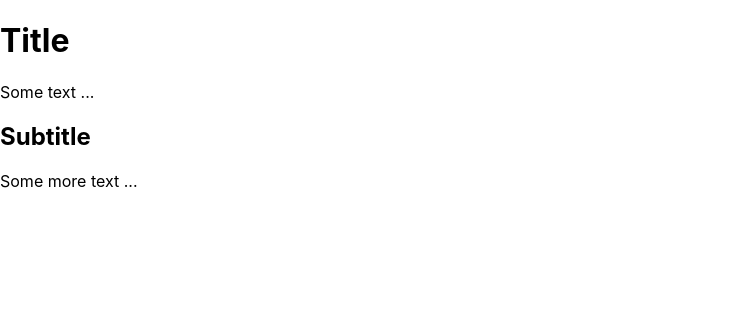
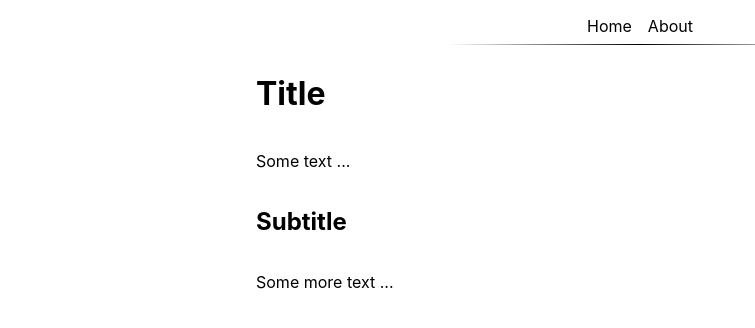
Before and after one commit to JoelBosch90/stocks-in-motion, a Next.js app in the folder client/: page /about in a window 1280 px wide. Shown: the top 328 px of the page, without its empty margins (0-755 px from the left). Built offline with nearby package versions, Linux system fonts and the light colour scheme.

Commit message:
Implemented some header styling

```diff
--- /dev/null
+++ b/client/components/layout.module.scss
@@ -0,0 +1,20 @@
+/**
+ *  This file contains all styling that is specific to the layout component.
+ */
+
+.layout
+{
+  // Use Flexbox to create a simple single column layout.
+  display: flex;
+  flex-direction: column;
+  flex-wrap: nowrap;
+
+  // Center the layout on the page.
+  margin: 0 auto;
+
+  // Make sure that our website's content has some space to breathe.
+  padding: 1rem;
+
+  // Keep the width of our layout limited to something that's easy on the eyes.
+  max-width: 50rem;
+}
--- a/client/components/layout.tsx
+++ b/client/components/layout.tsx
@@ -10,6 +10,7 @@
 
 import Header from './layout/header'
 import Footer from './layout/footer'
+import styles from './layout.module.scss'
 
 interface LayoutProps {
   children: JSX.Element | JSX.Element[]
@@ -18,11 +19,11 @@ interface LayoutProps {
 
 const Layout = ({ children }: LayoutProps) => {
   return (
-    <>
+    <div className={styles.layout}>
       <Header />
       { children }
       <Footer />
-    </>
+    </div>
   )
 }
 
--- /dev/null
+++ b/client/components/layout/header.module.scss
@@ -0,0 +1,38 @@
+/**
+ *  This file contains all styling that is specific to the layout header
+ *  component.
+ */
+
+.header
+{
+  nav
+  {
+    // Use Flexbox to create a horizontal layout.
+    display: flex;
+    flex-direction: row;
+
+    // Center the navigation bar.
+    justify-content: center;
+
+    // Make sure that our navigation elements have some space to breathe.
+    padding: 0 1rem;
+    gap: 1rem;
+  }
+
+  hr
+  {
+    border: 0;
+    height: 1px;
+    width: 50%;
+    position: relative;
+
+    background: white; /* Old browsers */
+    background: -moz-linear-gradient(to right, white 0%, black 50%, white 100%); /* FF3.6+ */
+    background: -webkit-gradient(linear, to left top, color-stop(0%,white), color-stop(50%,black), color-stop(100%,white)); /* Chrome,Safari4+ */
+    background: -webkit-linear-gradient(to right, white 0%,black 50%,white 100%); /* Chrome10+,Safari5.1+ */
+    background: -o-linear-gradient(to right, white 0%,black 50%,white 100%); /* Opera 11.10+ */
+    background: -ms-linear-gradient(to right, white 0%,black 50%,white 100%); /* IE10+ */
+    background: linear-gradient(to right, white 0%,black 50%,white 100%); /* W3C */
+
+  }
+}
--- a/client/components/layout/header.tsx
+++ b/client/components/layout/header.tsx
@@ -1,15 +1,24 @@
 /**
  *  Component that creates a header for the common website layout.
  */
+
+import Link from 'next/link'
+import styles from './header.module.scss'
 
 interface HeaderProps {}
 
 const Header = ({}: HeaderProps) => {
   return (
-    <header>
+    <header className={styles.header}>
       <nav>
-
+        <Link href="/">
+          Home
+        </Link>
+        <Link href="/about">
+          About
+        </Link>
       </nav>
+      <hr/>
     </header>
   )
 }
```
